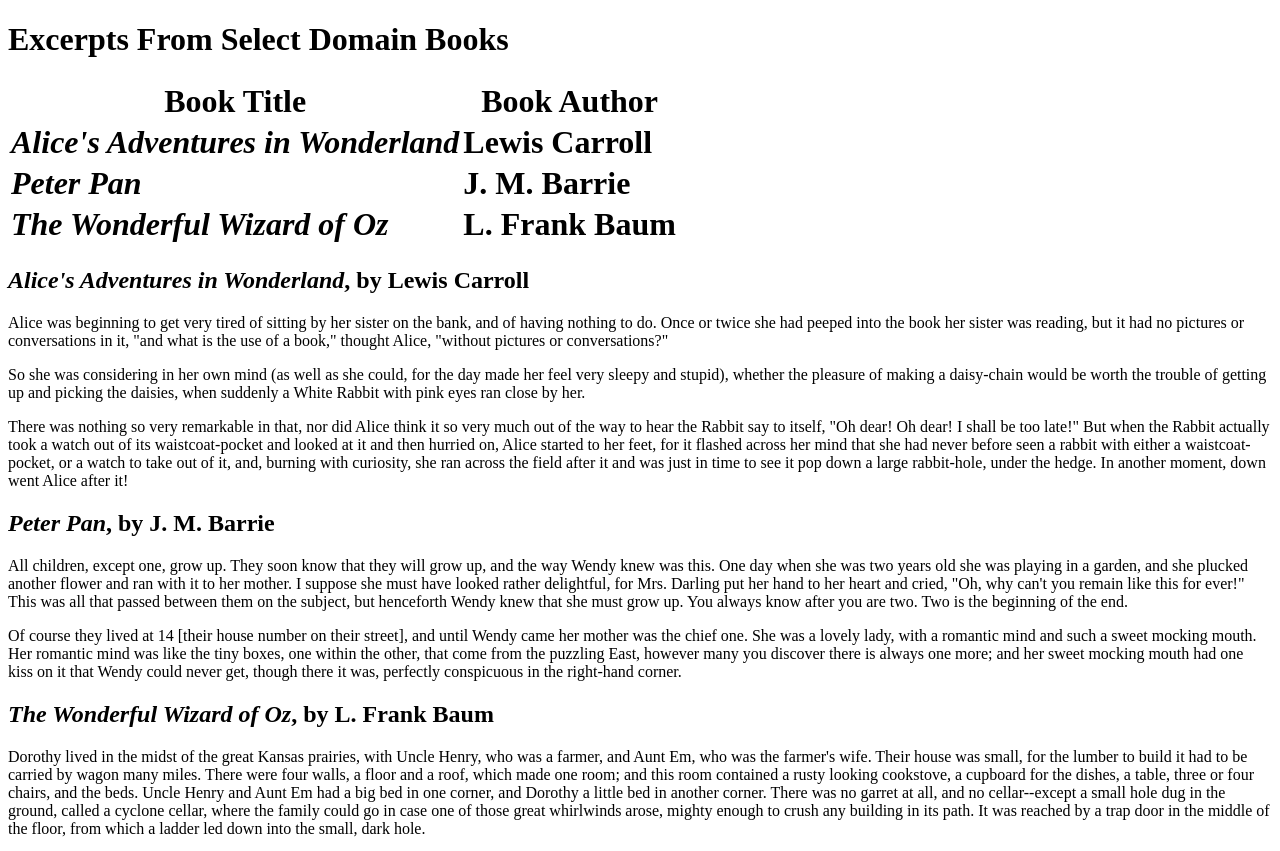
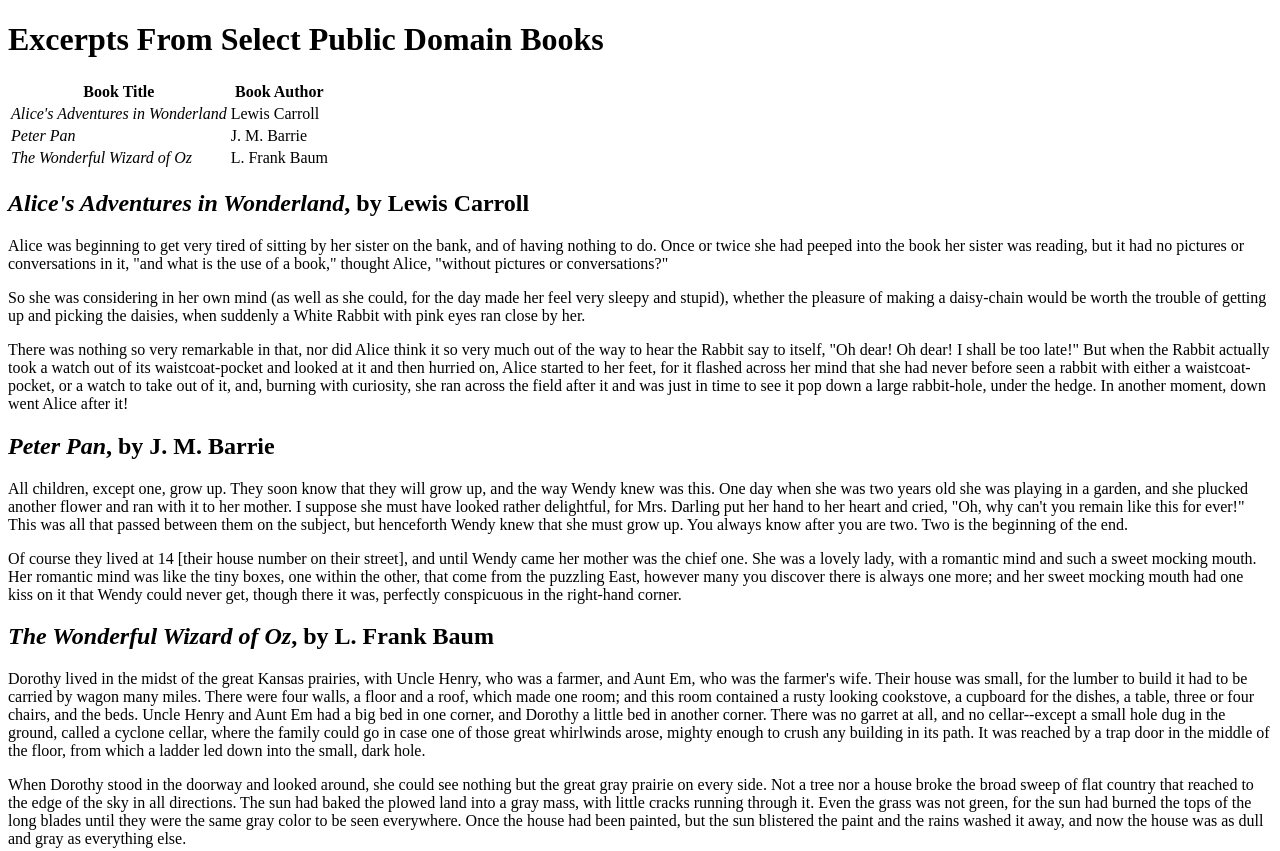
Before and after one commit to JoseDP12/webdev_lab3, a plain HTML site: page index.html in a window 1280 px wide. Shown: the top 851 px of the page. Drawn offline with Linux system fonts and the light colour scheme.

Commit message:
Update index.html

```diff
--- a/index.html
+++ b/index.html
@@ -2,10 +2,10 @@
 <html lang="en">
 <head>
   <meta charset="utf-8">
-  <title>Excerpts From Select Domain Books</title>
+  <title>Excerpts From Select Public Domain Books</title>
 </head>
   <body>
-  <h1>Excerpts From Select Domain Books<h1>
+  <h1>Excerpts From Select Public Domain Books</h1>
   <table>
     <tr>
 	<th>Book Title</th>
```
